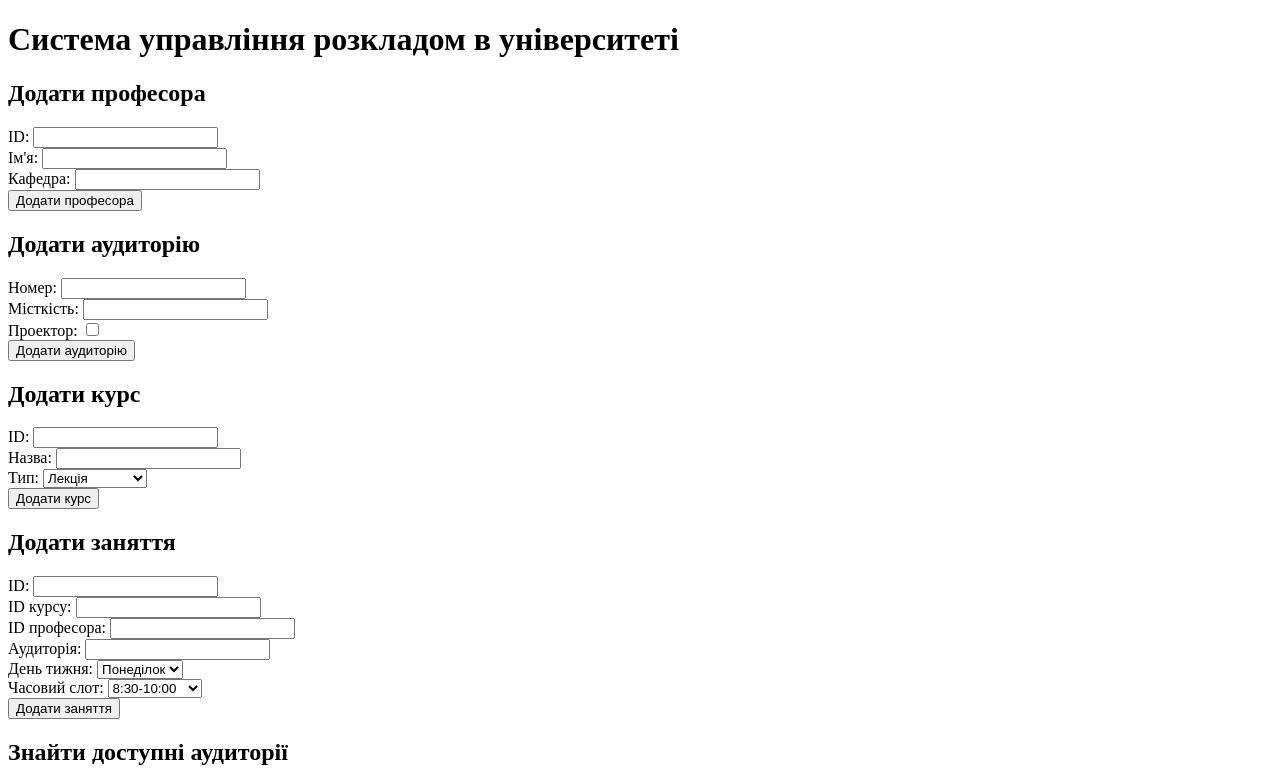
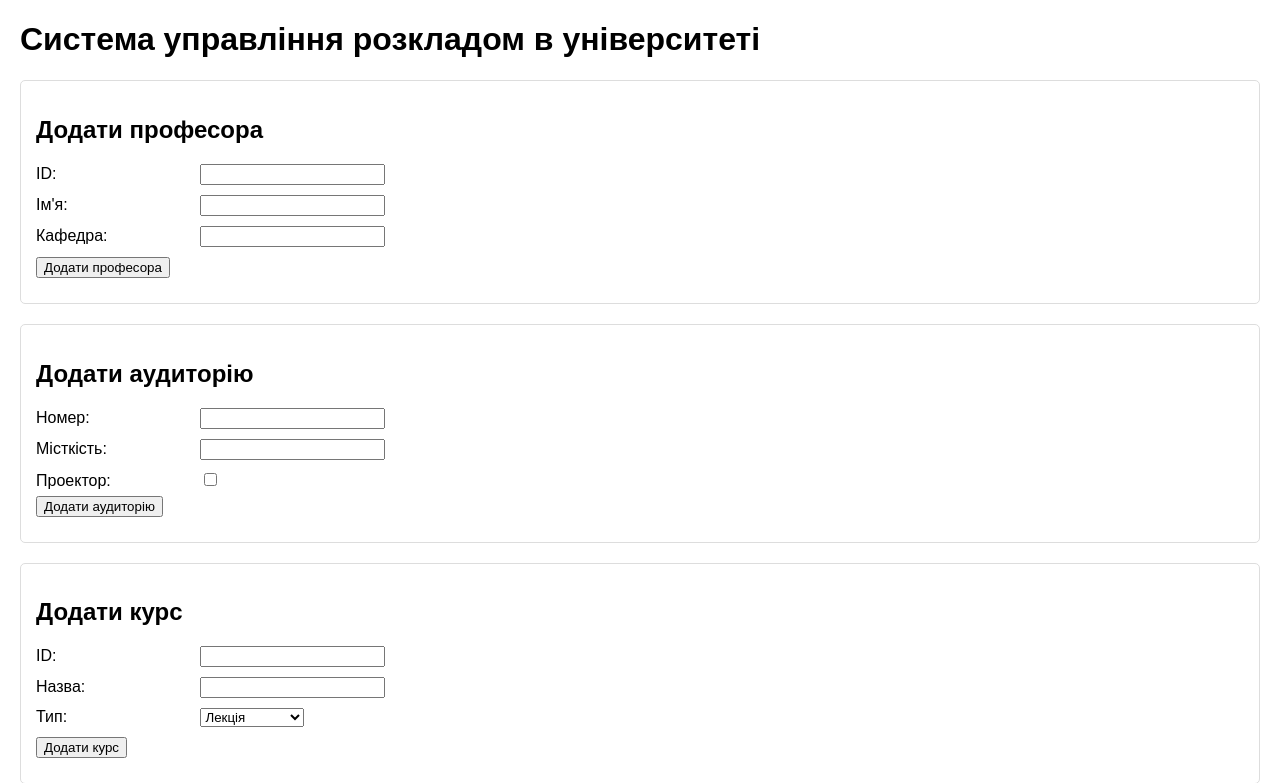
Before and after one commit to BlackCNP/TypeScript-Pr3, a website: page index.html in a window 1280 px wide. Shown: the top 783 px of the page. Drawn offline with Linux system fonts and the light colour scheme.

Commit message:
Add styles

```diff
--- a/index.html
+++ b/index.html
@@ -3,7 +3,34 @@
 <head>
     <meta charset="UTF-8">
     <title>Система управління розкладом</title>
-
+    <style>
+        body {
+            font-family: Arial, sans-serif;
+            margin: 20px;
+        }
+        section {
+            margin-bottom: 20px;
+            border: 1px solid #ddd;
+            padding: 15px;
+            border-radius: 5px;
+        }
+        label {
+            display: inline-block;
+            width: 150px;
+            margin-right: 10px;
+        }
+        input, select, button {
+            margin-bottom: 10px;
+        }
+        #log {
+            background-color: #f9f9f9;
+            border: 1px solid #ccc;
+            padding: 10px;
+            height: 300px;
+            overflow-y: scroll;
+            white-space: pre-wrap;
+        }
+    </style>
     <script src="./scripts/lb_3.js" defer></script>
 </head>
 <body>
```
